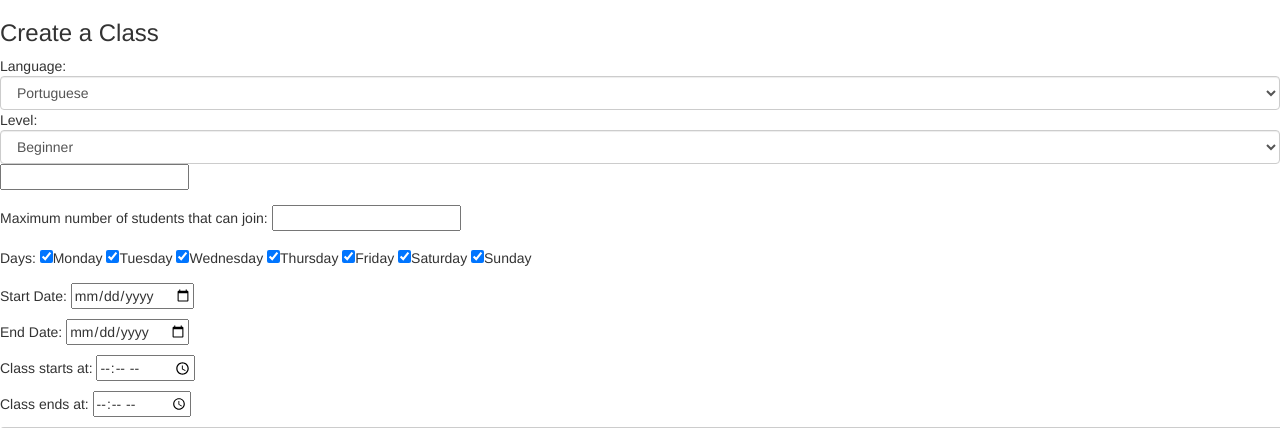
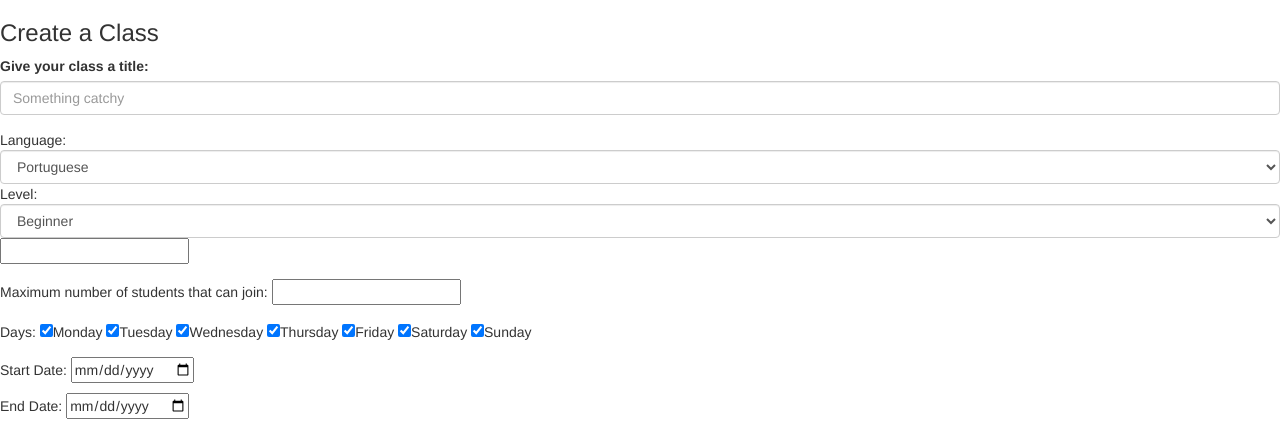
Before and after one commit to emilymorgado/Hackbright-Project, a Flask app: page /create-class in a window 1280 px wide. Shown: the top 428 px of the page. Run offline with Flask 2, Linux system fonts and the light colour scheme; some libraries are stand-ins or nearby versions.

Commit message:
Added class names

```diff
--- a/model.py
+++ b/model.py
@@ -14,6 +14,7 @@ class Classroom(db.Model):
     __tablename__ = "classes"
 
     class_id = db.Column(db.Integer, autoincrement=True, primary_key=True)
+    class_name = db.Column(db.String(35), nullable=False)
     language = db.Column(db.String(40), nullable=False)
     level = db.Column(db.String, nullable=False)
     cost = db.Column(db.Float, nullable=True)
--- a/server.py
+++ b/server.py
@@ -170,22 +170,10 @@ def search_by_lang():
     # print languagetype
 
     lang_result = db.session.query(Classroom.class_id, Classroom.language).all()
-    # print lang_result
 
-    # all_results = Classroom.query.all()
-    # print "all_results"
-    # print all_results
-    # print "all_results.language"
-    # print all_results.language
-    # print "Classroom.language"
-    # print Classroom.language
-    # print "all_results[1]"
-    # print all_results[1]
 
     # gives me a list of objects
     spec_results = db.session.query(Classroom).filter(Classroom.language==languagetype, Classroom.level==leveltype).all()
-    # print "spec_results"
-    # print spec_results
 
     # results = []
 
@@ -195,102 +183,17 @@ def search_by_lang():
     results = {}
 
     for res in spec_results:
-        results[res.class_id] = res.cost
-
-
-    # >>> for animal, number in animals.items():
-    # ...    print "%s: %d" % (animal, number)
+        results[res.class_name] = [res.cost, res.per_time]
 
     for thing, dino in results.items():
         print "(thing, dino)"
-        print (thing, dino)
+    mon = '{}: {}0/{}'.format(thing, dino[0], dino[1])
+
 
     print "results"
     print results
-    return render_template('search-results.html', thing=thing, dino=dino, results=results, spec_results=spec_results,
+    return render_template('search-results.html', mon=mon, thing=thing, dino=dino, results=results, spec_results=spec_results,
                                                 res=res, leveltype=leveltype, languagetype=languagetype)
-
-
-
-    # print "spec_results.level"
-    # print spec_results.level
-    # language parameter:
-    # for lang in lang_result:
-    #     for tup in lang:
-    #         if tup == languagetype:
-    #             # this prints the class id
-    #             print lang[0]
-
-    # Gets level input from dropdown and returns classes by level
-    # leveltype = request.args.get("leveltype")
-    # print "leveltype"
-    # print leveltype
-
-    # level_result = db.session.query(Classroom.class_id, Classroom.level).all()
-    # print "level_result"
-    # print level_result
-
-
-    # if languagetype and leveltype in db:
-        # render results
-    # class_dict = {}
-
-    # for res in all_results:
-    #     class_dict[all_results.class_id = all_results.language
-    #     print "class_dict"
-    #     print class_dict
-
-    # for dino in
-
-    # for lev in level_result:
-    #     print "lev"
-    #     print lev
-    #     for tup in lev:
-    #         print "tup"
-    #         print tup
-    #         if tup == leveltype:
-
-    #             # this prints the class id
-    #             print "tup == leveltype"
-    #             print tup
-    #             print "lev[0]"
-    #             print lev[0]
-    #             return "I heart dinosaurs"
-
-    # for lev in level_result:
-    #     for part in lev:
-    #         if part == leveltype:
-    #             print part
-        # if  == leveltype:
-            # print lev
-        # if lev[1] == leveltype:
-        # print lev
-    # if lev[1] == leveltype:
-            # print lev
-            # print level_result
-                # print "monsters!!!"
-                # return "something"
-                # print lev.class_id
-                # print lev[0]
-                # return render_template('search-results.html', leveltype=leveltype, languagetype=languagetype)
-
-
-
-                # return jsonify({'leveltype : leveltype'})
-    # else:
-    #     print "Sorry, that doesn't exist right now"
-
-        # let's improve this to check that the glass and the level coincide and not show repeats
-        # the else statement can be separated, to avoid reprinting repeatedly
-        # The search box can be for if you want to only search for one parameter
-
-    # print lev
-    # print lang
-
-    # if lev[0] == lang[0]:
-    #     print "Rar"
-
-
 
 
     # NOTES FROM DOBS!!!!!
@@ -357,6 +260,7 @@ def class_submission():
     """Message that class has been created"""
 
     # This is where the create-class info is held as a post
+    title = request.form.get("class-name")
     language = request.form.get("languagetype")
     level = request.form.get('leveltype')
     price = request.form.get('pricetype')
@@ -374,16 +278,17 @@ def class_submission():
                         max_students=max_students, class_days=days,
                         start_date=start_date, end_date=end_date, cost=price,
                         start_time=start_time, end_time=end_time, per_time=per_time,
-                        address=address)
+                        address=address, class_name=title)
 
 
     db.session.add(newclass)
     db.session.commit()
 
-    return render_template("newclass.html", language=language, level=level, min_students=min_students,
-                        max_students=max_students, class_days=days, start_date=start_date,
-                        end_date=end_date, start_time=start_time, end_time=end_time,
-                        address=address)
+    return render_template("newclass.html", language=language, level=level,
+                        min_students=min_students, max_students=max_students, class_days=days,
+                        start_date=start_date, end_date=end_date, cost=price,
+                        start_time=start_time, end_time=end_time, per_time=per_time,
+                        address=address, class_name=title)
 
 
 
--- a/templates/create-class.html
+++ b/templates/create-class.html
@@ -29,6 +29,12 @@
   <h3>Create a Class</h3>
 
   <form method="POST" action="/created-results" id="create-class">
+
+    <!-- Name -->
+    <div class="form-group">
+      <label for="class-name">Give your class a title: </label>
+      <input type="text" class="form-control" name="class-name" placeholder="Something catchy">
+    </div>
 
     <!-- Language -->
     <div class="form-group">
--- a/templates/newclass.html
+++ b/templates/newclass.html
@@ -25,10 +25,12 @@
 
     <h3>Thanks for creating this class!</h3>
 
+    <h5><b>{{ class_name }}</b></h5>
     <h5> {{ level }} {{ language }}</h5>
     <h5>For {{ min_students }} to {{ max_students }} students</h5>
     <h5>From {{ start_date }} until {{ end_date }}</h5>
     <h5>On {{ class_days }} at {{ start_time }} <h5>
+    <h5>Costs: ${{ cost }}0/{{ per_time }}</h5>
     <h5>Location: {{ address }} <h5>
 
     <p>You can search for your new class <a href="/search">here</a></p>
```
Also changed, not shown: templates/class-info.html (+6 -2 lines), templates/search-results.html (+3 -12 lines), classfinder.db.
